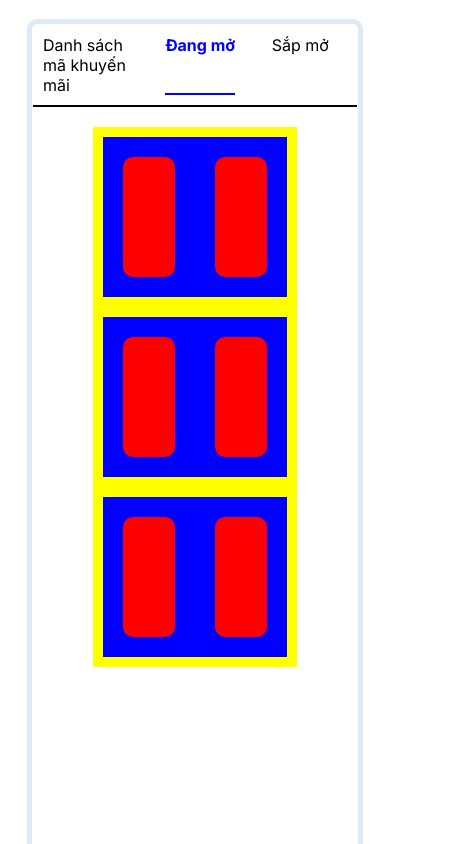
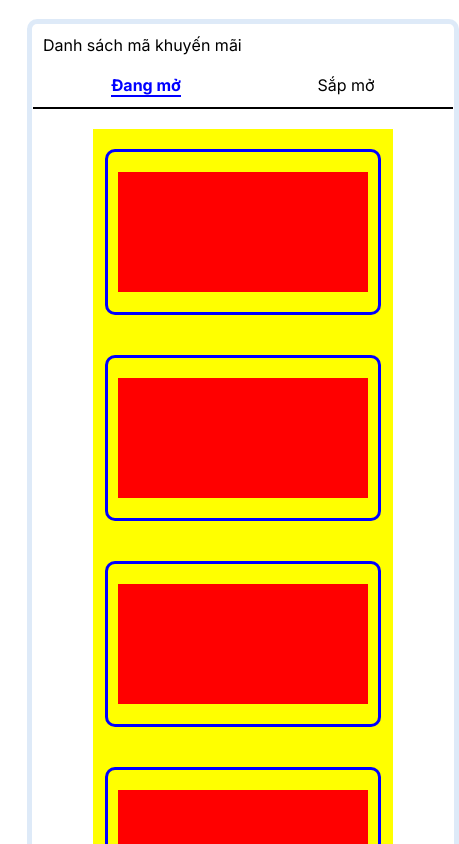
Before and after one commit to hieuviet1103/hotsale, a Next.js app: page / in a window 390 px wide. Shown: the top 844 px of the page, 459 px wide, since content can reach past the window. Built offline with nearby package versions, Linux system fonts and the light colour scheme.

Commit message:
Changes to be committed: 	modified:   package.json 	modified:   src/presentation/components/home/contenttabs.tsx 	modified:   src/presentation/scss/pages/home/home.module.scss

```diff
--- a/package.json
+++ b/package.json
@@ -3,8 +3,8 @@
   "version": "0.1.0",
   "private": true,
   "scripts": {
-    "dev": "next dev -p 3001",
-    "https": "next dev -p 3001 --experimental-https",
+    "dev": "next dev -p 3000",
+    "https": "next dev -p 3000 --experimental-https",
     "build": "next build",
     "start": "next start",
     "lint": "next lint"
--- a/src/presentation/components/home/contenttabs.tsx
+++ b/src/presentation/components/home/contenttabs.tsx
@@ -7,7 +7,13 @@ const ContentTabHome = () => {
     <>
       <div className={styleHome["tab-content"]}>
         <div className={styleHome["dealpromo-body"]}>
-          <div className={styleHome["dealpromo-row"]}>
+        <PromotionCard/>
+        <PromotionCard/>
+        <PromotionCard/>
+        <PromotionCard/>
+        <PromotionCard/>
+        <PromotionCard/>
+          {/* <div className={styleHome["dealpromo-row"]}>
             <PromotionCard/>
             <PromotionCard/>
           </div>
@@ -19,7 +25,7 @@ const ContentTabHome = () => {
           <div className={styleHome["dealpromo-row"]}>
             <PromotionCard/>
             <PromotionCard/>
-          </div>
+          </div> */}
         </div>
       </div>
     </>
--- a/src/presentation/scss/pages/home/home.module.scss
+++ b/src/presentation/scss/pages/home/home.module.scss
@@ -1,4 +1,5 @@
 .main {
+  min-width: 400px;
   display: flex;
   flex-direction: column;
   justify-content: space-between;
@@ -47,32 +48,53 @@
   .dealpromo-body {
     margin-top: 30px;
     margin-left: 50px;
-    margin-right: 50px;;
+    margin-right: 50px;
     min-height: 500px;
     background-color: yellow;
     display: flex;
-    flex-direction: column;
-
-    .dealpromo-row {
-      display: flex;
-      flex-direction: row;
-
-      justify-content: space-between;
-
-      margin: 10px;
-      background-color: blue;
-      min-height: 100px;
-
-
-
-    }
+    flex-direction: row;
+    flex-wrap: wrap;
+    justify-content: space-around;
 
     .dealpromo-item {
-        flex:1;
-        margin: 20px;
+      width: 48%;
+      min-width: 250px;
+      border-radius: 10px;
+      border: solid blue;
+      margin: 5px 0;
+      .dealpromo-item-card{
+        margin: 20px 10px;
         min-height: 120px;
         background-color: red;
-        border-radius: 10px;
+
       }
+    }
   }
 }
+
+@media screen and (max-width: 600px)  {
+  .title-tabs{
+    flex-direction: column;
+    &--type{
+      margin-top: 20px;
+    }
+  }
+
+  .tab-content {
+    .dealpromo-body {
+      display: flex;
+      flex-direction: column;
+      flex-wrap: wrap;
+      align-content: space-around ;
+      justify-content: center;
+
+      .dealpromo-item {
+        width: 90%;
+        margin: 20px 0;
+        .dealpromo-item-card{
+
+        }
+      }
+    }
+  }
+}
```
